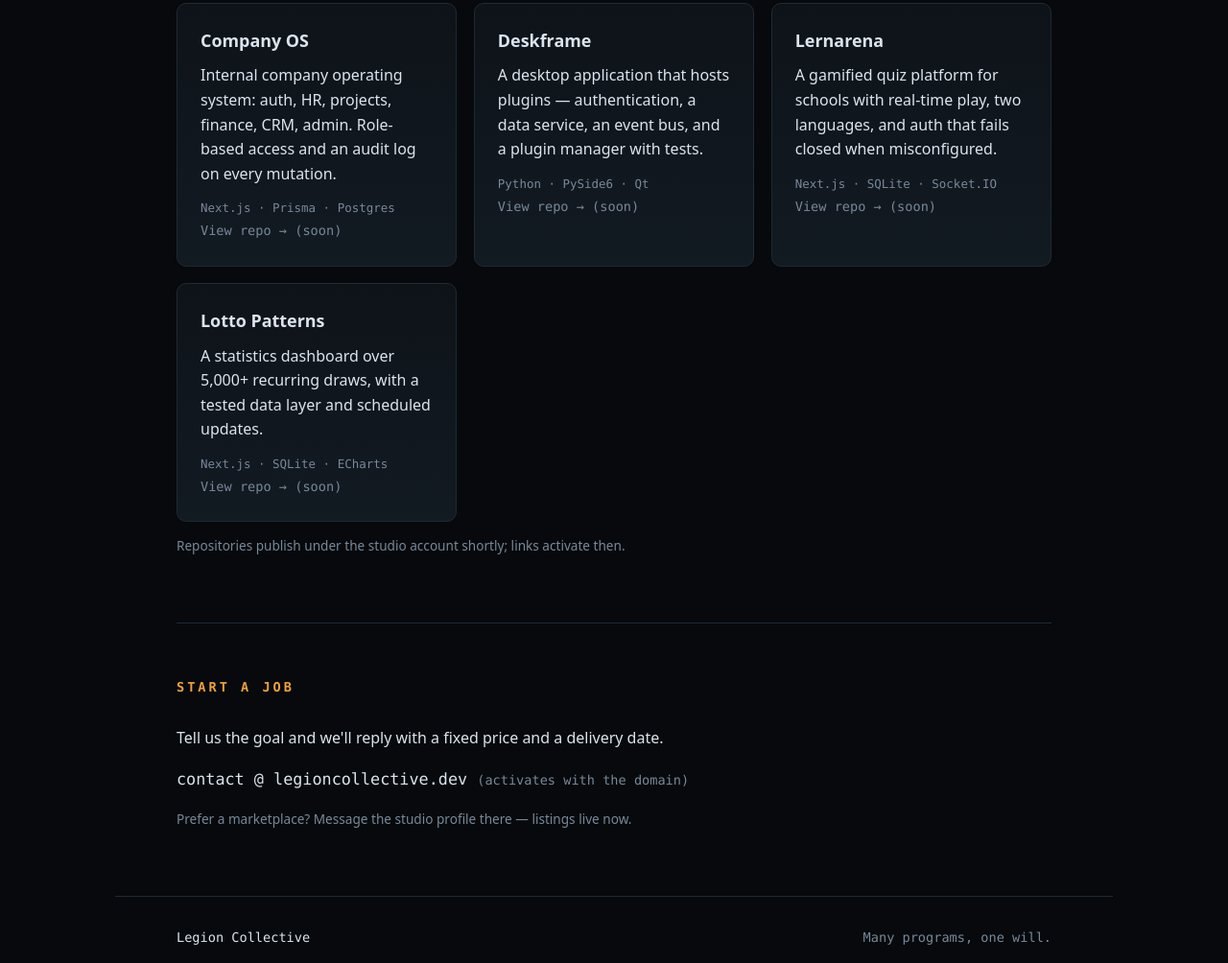
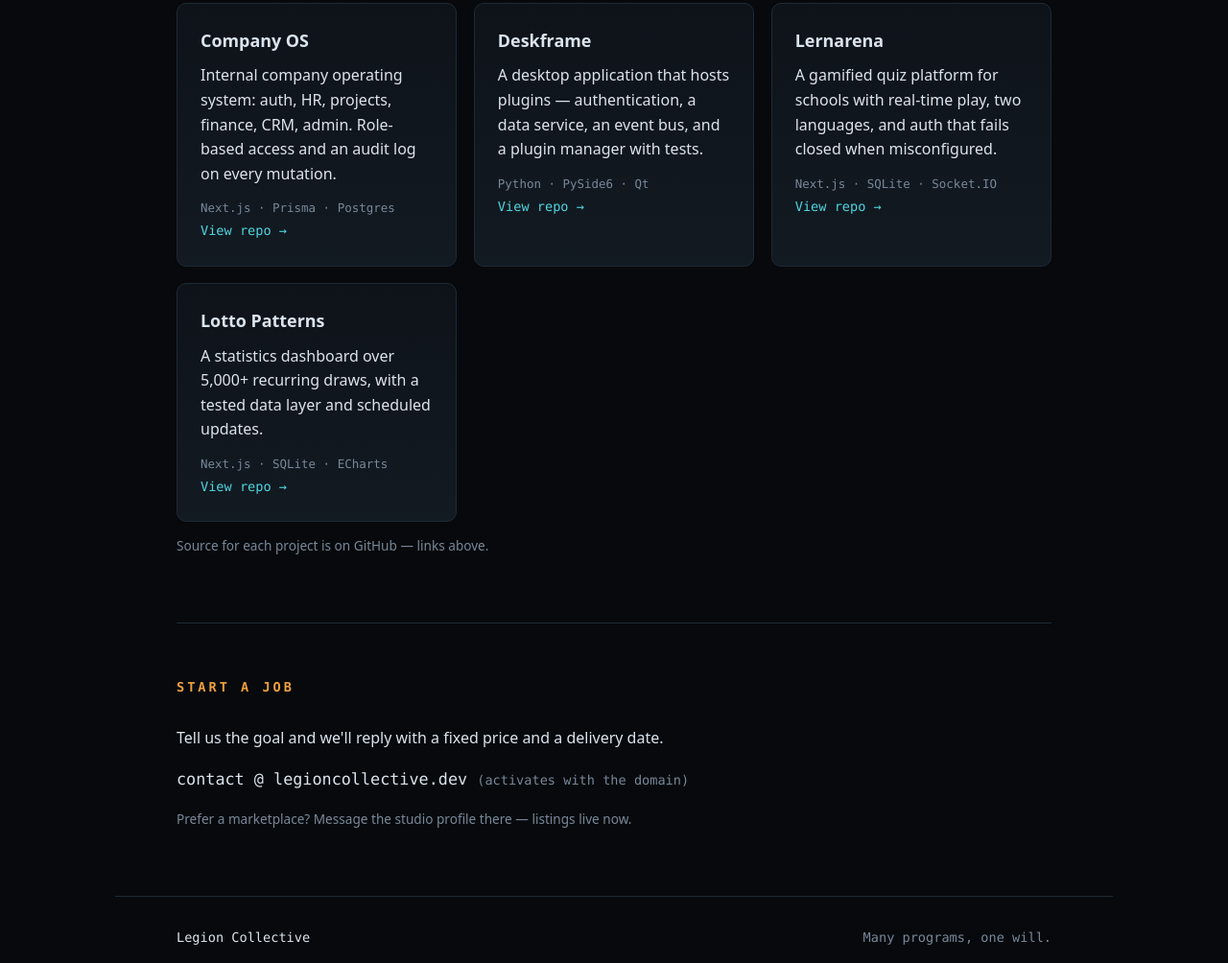
Before and after one commit to legioncollective/legioncollective.github.io, a plain HTML site: page index.html in a window 1280 px wide. Shown: the part 1258-2262 px from the top of the page at 96% size. Drawn offline with Linux system fonts and the light colour scheme.

Commit message:
Wire Work links to published repos

```diff
--- a/index.html
+++ b/index.html
@@ -56,28 +56,28 @@
         <h3>Company OS</h3>
         <p>Internal company operating system: auth, HR, projects, finance, CRM, admin. Role-based access and an audit log on every mutation.</p>
         <p class="tags">Next.js · Prisma · Postgres</p>
-        <a class="link" href="#" data-pending>View repo &rarr;</a>
+        <a class="link" href="https://github.com/legioncollective/company-os">View repo &rarr;</a>
       </article>
       <article class="card work">
         <h3>Deskframe</h3>
         <p>A desktop application that hosts plugins — authentication, a data service, an event bus, and a plugin manager with tests.</p>
         <p class="tags">Python · PySide6 · Qt</p>
-        <a class="link" href="#" data-pending>View repo &rarr;</a>
+        <a class="link" href="https://github.com/legioncollective/deskframe">View repo &rarr;</a>
       </article>
       <article class="card work">
         <h3>Lernarena</h3>
         <p>A gamified quiz platform for schools with real-time play, two languages, and auth that fails closed when misconfigured.</p>
         <p class="tags">Next.js · SQLite · Socket.IO</p>
-        <a class="link" href="#" data-pending>View repo &rarr;</a>
+        <a class="link" href="https://github.com/legioncollective/lernarena">View repo &rarr;</a>
       </article>
       <article class="card work">
         <h3>Lotto Patterns</h3>
         <p>A statistics dashboard over 5,000+ recurring draws, with a tested data layer and scheduled updates.</p>
         <p class="tags">Next.js · SQLite · ECharts</p>
-        <a class="link" href="#" data-pending>View repo &rarr;</a>
+        <a class="link" href="https://github.com/legioncollective/lotto-patterns">View repo &rarr;</a>
       </article>
     </div>
-    <p class="note">Repositories publish under the studio account shortly; links activate then.</p>
+    <p class="note">Source for each project is on GitHub — links above.</p>
   </section>
 
   <section id="contact">
```
